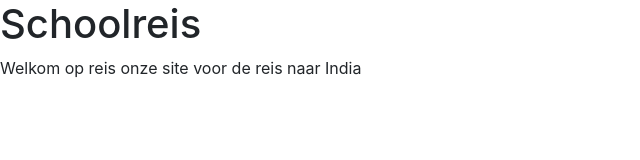
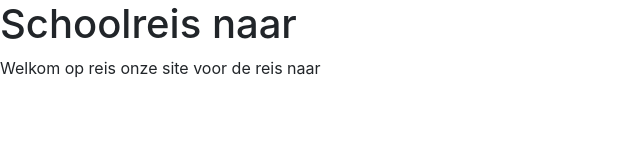
Before and after one commit to jasperdhondt/reis-website-live, a plain HTML site: page index.html in a window 1280 px wide. Shown: the whole page, without its empty margins (0-640 px from the left). Drawn offline with nearby package versions, Linux system fonts and the light colour scheme.

Commit message:
generalized site
verwijderen bestemmingen

```diff
--- a/index.html
+++ b/index.html
@@ -10,8 +10,8 @@
     <link rel="stylesheet" href="https://stackpath.bootstrapcdn.com/bootstrap/4.1.2/css/bootstrap.min.css" integrity="sha384-Smlep5jCw/wG7hdkwQ/Z5nLIefveQRIY9nfy6xoR1uRYBtpZgI6339F5dgvm/e9B" crossorigin="anonymous">
   </head>
   <body>
-      <h1>Schoolreis</h1>
-      <p>Welkom op reis onze site voor de reis naar India</p
+      <h1>Schoolreis naar</h1>
+      <p>Welkom op reis onze site voor de reis naar </p
         >
 
 
```
